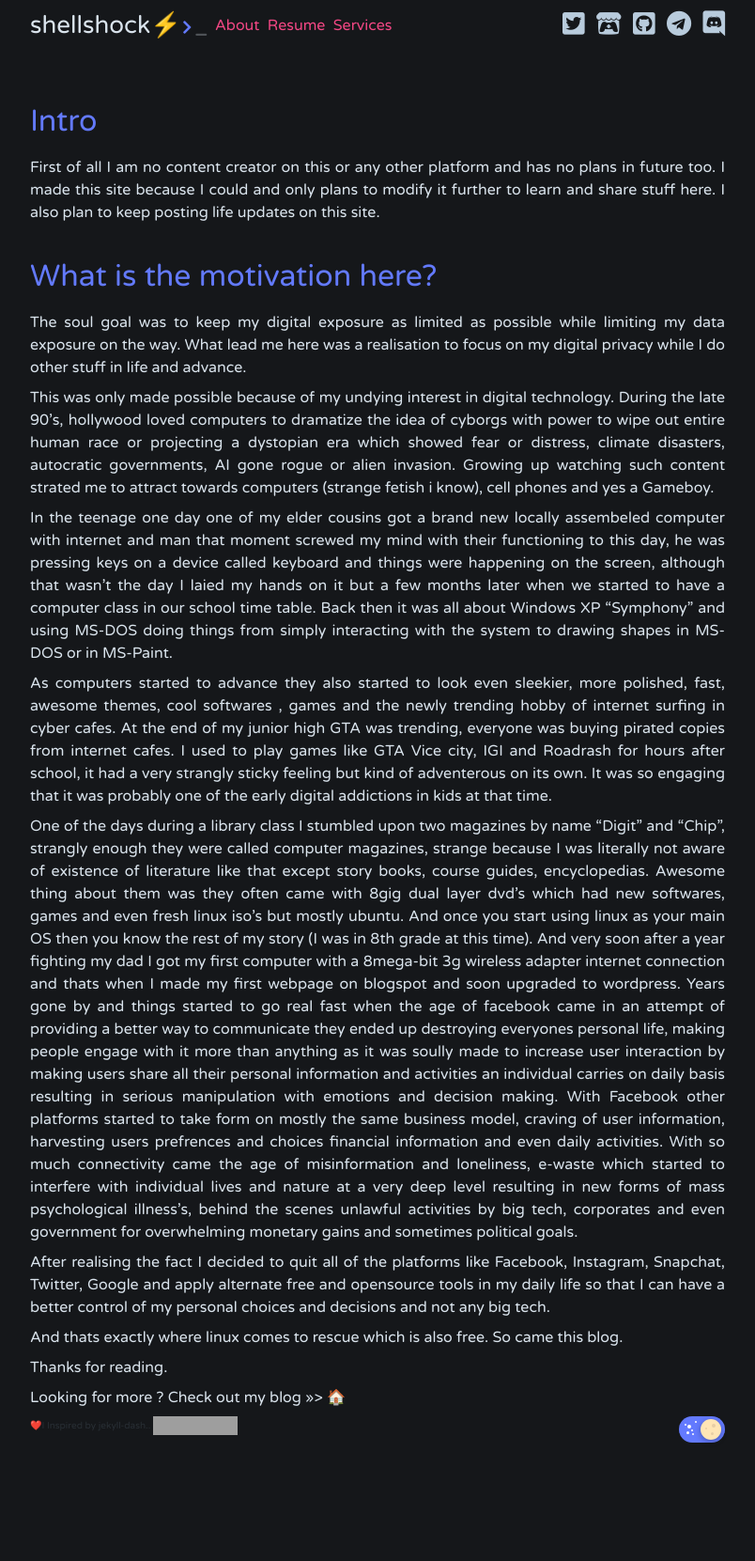
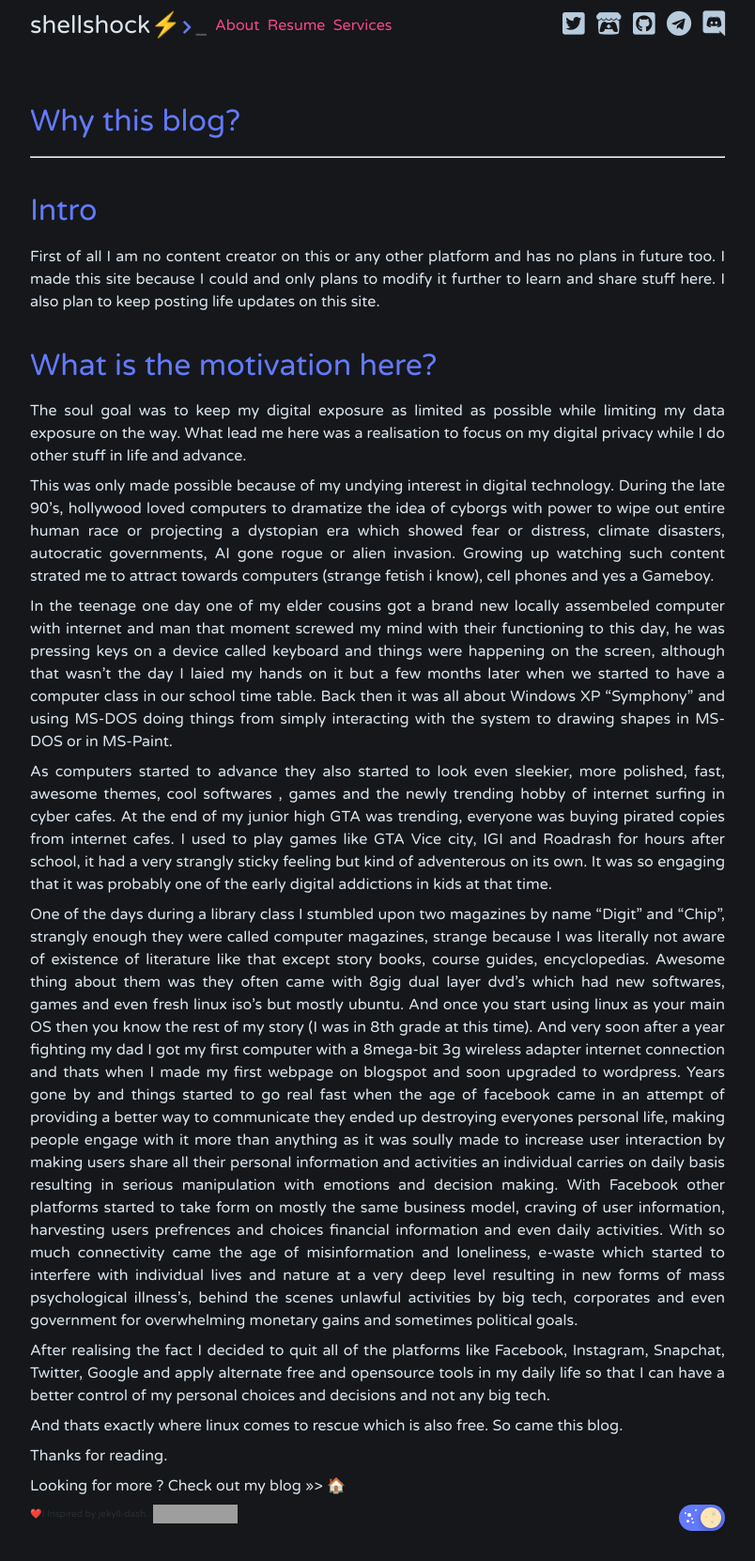
Before and after one commit to depgod/weblog, a Jekyll site: the page built from _posts/2022-11-21-why-this-blog.md, in a window 1280 px wide. Shown: the whole page at 94% size, without its empty margins (238-1042 px from the left). Built offline with Jekyll 4.4.1, drawn with Linux system fonts in a browser that asks for light colours; nearby versions of some CDN libraries; before the commit the page ends 1567 px from its top, so only the background shows below that; grey boxes are pictures that could not be loaded.

Commit message:
corrections in why-this-blog.md

```diff
--- a/_posts/2022-11-21-why-this-blog.md
+++ b/_posts/2022-11-21-why-this-blog.md
@@ -3,6 +3,10 @@ layout: page
 title: Why this blog?
 tags: life
 ---
+
+# Why this blog?
+---
+
 
 # Intro
 
```
